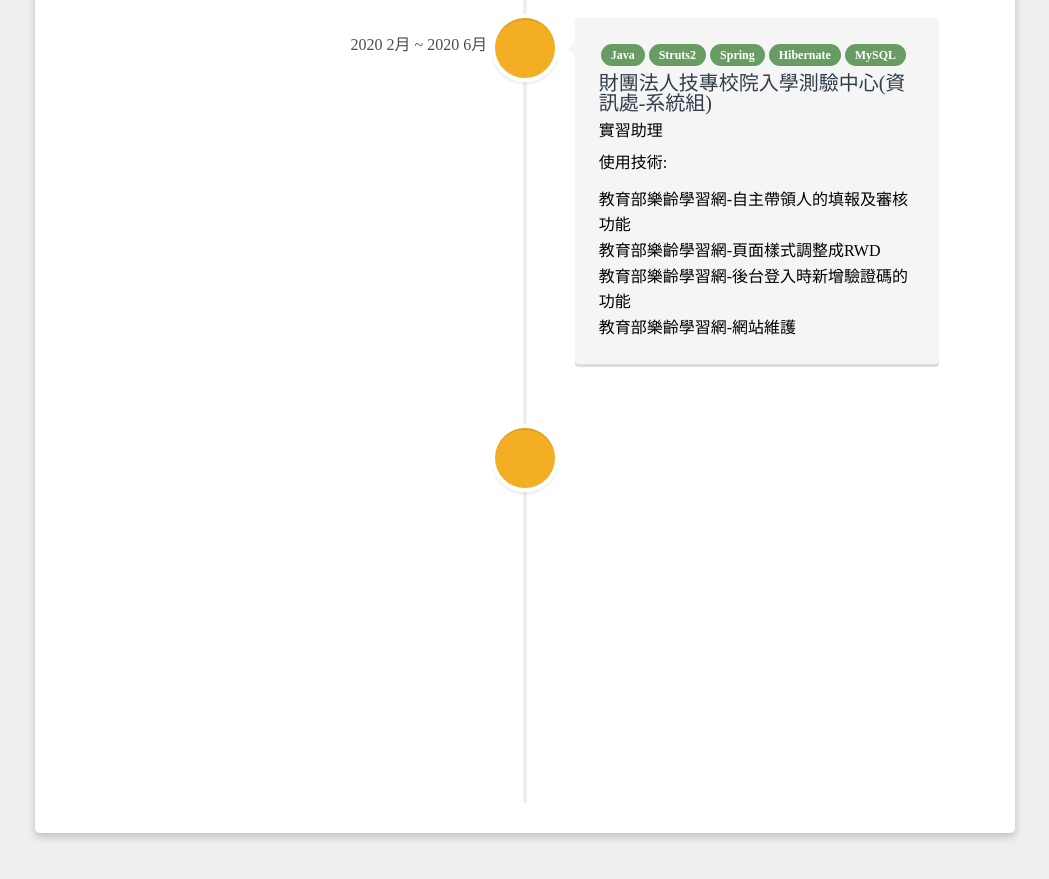
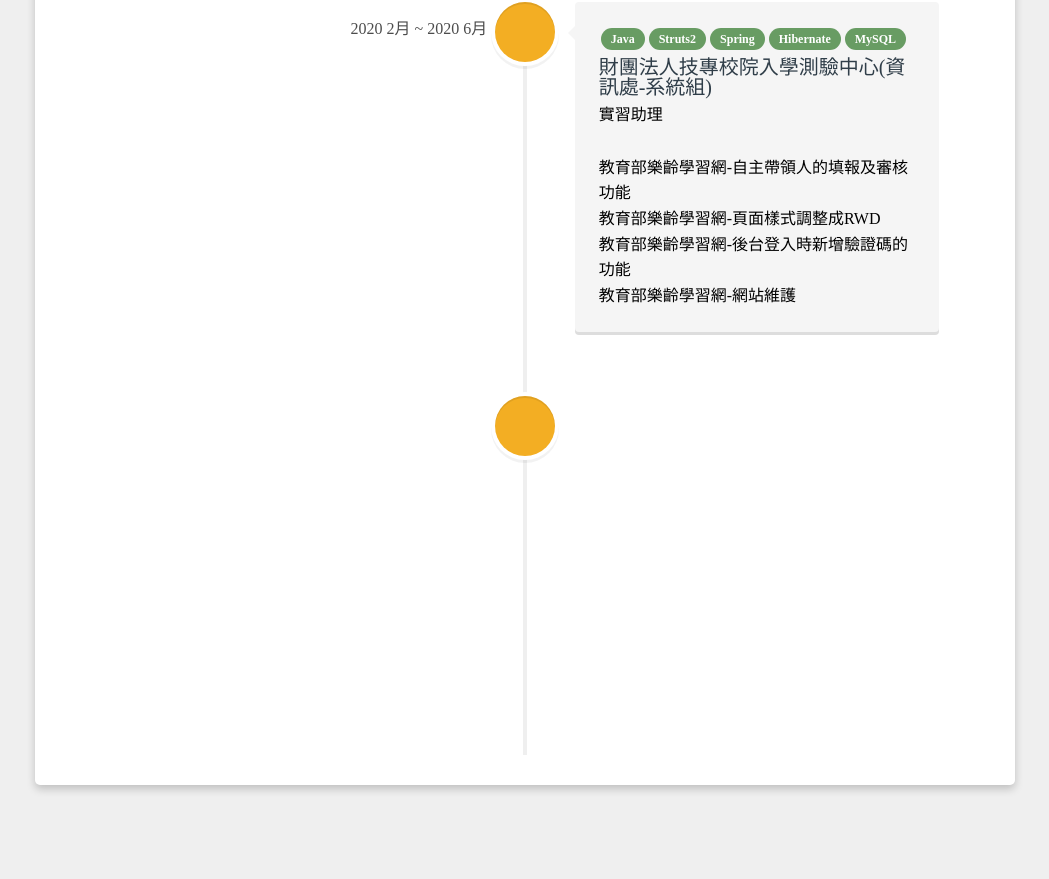
Before and after one commit to pock999/profile, a React app: page / in a window 1280 px wide. Shown: the part 1751-2630 px from the top of the page, without its empty margins (125-1174 px from the left). After the commit the page ends 2586 px from the top, so only its background shows below. Built offline with nearby package versions, Linux system fonts and the light colour scheme.

Commit message:
🐞 fix

```diff
--- a/src/components/Section/Experience.jsx
+++ b/src/components/Section/Experience.jsx
@@ -41,7 +41,6 @@ export default (props) => (
           <h2 className="vertical-timeline-element-title" style={{ marginBottom: '10px'}}>{exp.workUnit}({exp.department})</h2>
           <h3 className="vertical-timeline-element-subtitle">{exp.jobTitle}</h3>
           <br />
-          <h4 className="vertical-timeline-element-subtitle">使用技術: {exp.useTech}</h4>
           <p>
             {exp.list.map(item => (<span key={item}>{item} <br /></span>))}
           </p>
```
